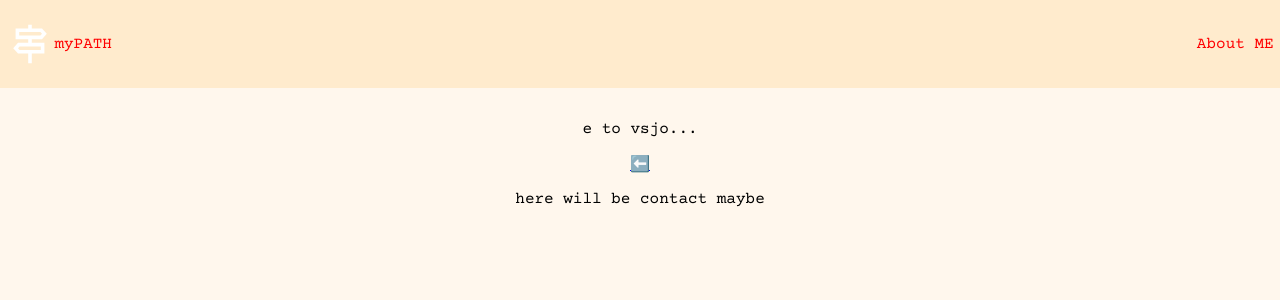
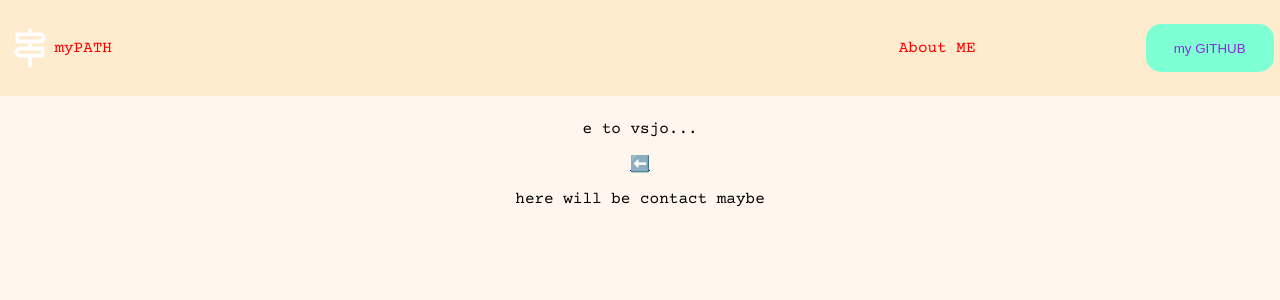
Before and after one commit to unikorm/map_Where_I_SLEPT, a React (Create React App) app: page /aboutMe in a window 1280 px wide. Shown: the top 300 px of the page. Built offline with nearby package versions, Linux system fonts and the light colour scheme.

Commit message:
hram sa s headerom, pridam link na github a ked bude otvorene o mne tak nech svieti ten link

```diff
--- a/src/App.css
+++ b/src/App.css
@@ -7,25 +7,59 @@
     top: 0;
     left: 0;
     right: 0;
+    height: 6rem;
     z-index: 3000;
 }
 
-.menuNavigation {
+.menuNavigationCentre {
     list-style-type: none;
     padding: 0;
-    margin: 1.8rem 0;
+    margin: auto 1rem;
+    display: flex;
+    justify-content: right;
+    flex-grow: 4;
 }
 
 .navigation {
     padding: .4rem;
     width: 100%;
     display: flex;
-    justify-content: space-between;
+    /* justify-content: space-between; */
 }
 
-.logoSection {
+.logoSectionLeft {
     display: flex;
     align-items: center;
+    flex-grow: 1;
+}
+
+.buttonToGithub {
+    background-color: aquamarine;
+    border: none;
+    border-radius: 15px;
+    color: blueviolet;
+    padding: 1rem;
+    min-width: 8rem;
+    min-height: 3rem;
+}
+
+.buttonToGithub:hover {
+    background-color: blue;
+    color: blanchedalmond;
+    transition: .9s;
+}
+
+.buttonToGithub :focus {
+    outline-color: transparent;
+    outline-style:solid .9rem #5a01a7;
+    transition: .9s;
+}
+
+.buttonRight {
+    display: flex;
+    flex-grow: 1;
+    align-items: center;
+    justify-content: right;
 }
 
 footer {
@@ -45,7 +79,7 @@ footer {
 }
 
 .main {
-    margin-top: 6.5rem;
+    margin-top: 7rem;
 }
 
 .mapContainer {
--- a/src/components/Header.js
+++ b/src/components/Header.js
@@ -21,15 +21,18 @@ const Header = () => {
     return (
         <header className="header">
             <nav className="navigation">
-                <div className="logoSection">
+                <div className="logoSectionLeft">
                     <img src={logo}/>
                     { homePageLink }
                 </div>
-                <ul className="menuNavigation">
+                <ul className="menuNavigationCentre">
                     <li>
                         <Link to="/aboutMe" style={linkStyle}>About ME</Link>
                     </li>
                 </ul>
+                <div className="buttonRight">
+                    <button type="button" className="buttonToGithub">my GITHUB</button>
+                </div>
             </nav>
         </header>
     );
```
